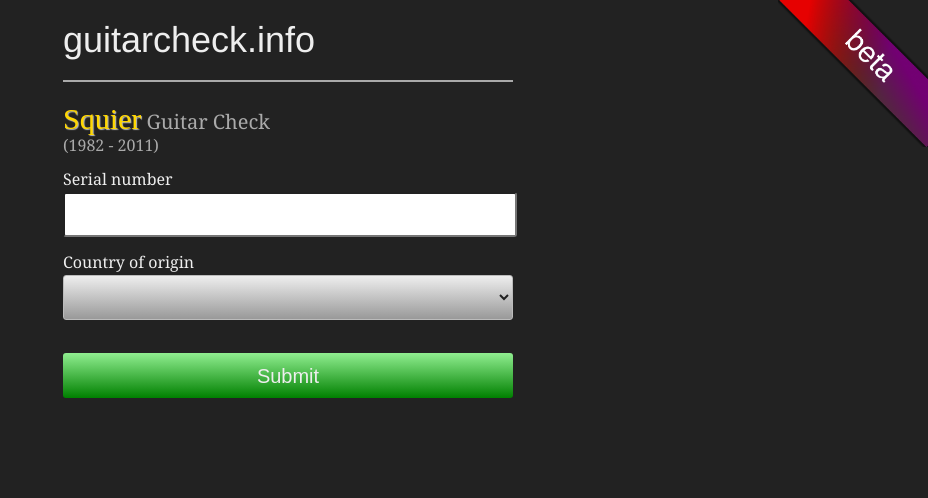
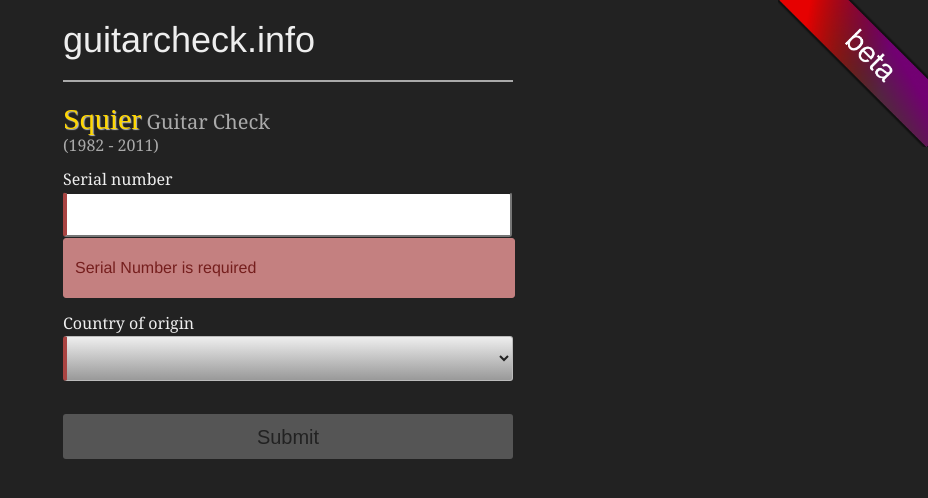
Before and after one commit to richardrissanen/guitarcheck.info, an Angular app in the folder guitarcheck/: page / in a window 1280 px wide. Shown: the top 498 px of the page, without its empty margins (352-1280 px from the left). Built offline with nearby package versions, Linux system fonts and the light colour scheme.

Commit message:
Updated form's css and added validations

```diff
--- a/guitarcheck/src/app/app.module.ts
+++ b/guitarcheck/src/app/app.module.ts
@@ -1,5 +1,6 @@
 import { BrowserModule } from '@angular/platform-browser';
 import { NgModule } from '@angular/core';
+import { FormsModule }   from '@angular/forms';
 
 import { AppComponent } from './app.component';
 import { HeaderComponent } from './header/header.component';
@@ -12,7 +13,8 @@
     SerialNumberFormComponent
   ],
   imports: [
-    BrowserModule
+    BrowserModule,
+    FormsModule
   ],
   providers: [],
   bootstrap: [AppComponent]
--- a/guitarcheck/src/app/serial-number-form/serial-number-form.component.css
+++ b/guitarcheck/src/app/serial-number-form/serial-number-form.component.css
@@ -3,8 +3,9 @@
   margin-right: auto;
 }
 
+fieldset, label, input, select, .alert {  border-radius: 3px; }
+
 fieldset, label, input, select {
-  border-radius: 3px;
   display: block;
   margin-bottom: 11px;
   margin-top: 11px;
@@ -21,8 +22,8 @@
 
 input {
   width: 96%;
-  padding-left: 2%;
-  padding-right: 2%;
+  padding-left: 1.25%;
+  padding-right: 1.25%;
 }
 
 input[type="submit"] {
@@ -34,6 +35,12 @@
   padding-bottom: 7.5px;
   padding-top: 7.5px;
   width: 100%;
+}
+
+input[type="submit"]:disabled {
+  background-color: #555;
+  background: linear-gradient(#555 0%, #555 100%);
+  color: #222;
 }
 
 label {
@@ -57,3 +64,26 @@
   height: 45px;
   width: 100%;
 }
+
+.alert {
+  font-family: helvetica, arial, courier, sans-serif;
+  margin-top: -10px;
+  padding: 7px 0;
+  width: 100%;
+}
+
+.alert-danger {
+  background-color: #C48080;
+  border: 1px solid #C48080;
+  color: #751E1D;
+}
+
+.alert p { padding-left: 11px;}
+
+.ng-valid[required], .ng-valid.required  {
+  border-left: 4px solid #42A948;
+}
+
+.ng-invalid:not(form)  {
+  border-left: 4px solid #a94442;
+}
--- a/guitarcheck/src/app/serial-number-form/serial-number-form.component.html
+++ b/guitarcheck/src/app/serial-number-form/serial-number-form.component.html
@@ -1,23 +1,22 @@
 <article>
-  <form (ngSubmit)="onSubmit()">
+  <form (ngSubmit)="onSubmit()" novalidate>
     <fieldset>
       <legend><span>Squier</span> Guitar Check <br><small>(1982 - 2011)</small></legend>
 
       <label for="serial-number">Serial number</label>
-      <input type="text" name="serial-number" value="" id="serial-number">
+      <input type="text" name="serial-number" value="" id="serial-number" [(ngModel)]="serialNumber" #serial="ngModel" minlength="6" maxlength="12" required>
+      <div [hidden]="serial.valid || !serial.errors.minlength" class="alert alert-danger"><p>Serial Number should be 6-12 characters</p></div>
+      <div [hidden]="serial.valid || serial.errors.minlength" class="alert alert-danger"><p>Serial Number is required</p></div>
 
       <label for="country">Country of origin</label>
-      <select id="country" name="country">
+      <select id="country" name="country" [(ngModel)]="countryOfOrigin" #origin="ngModel" required>
         <option value=""></option>
-        <option *ngFor="let country of countries" value="{{ country }}">{{ country | uppercase }}</option>
+        <option *ngFor="let country of countries" [value]="country">{{ country | uppercase }}</option>
       </select>
+      <div [hidden]="origin.valid || origin.pristine" class="alert alert-danger"><p>Country of Origin is required</p></div>
 
-      <input  type="submit" name="" value="Submit" id="serial-number-check-button">
+      <input  type="submit" name="submit" value="Submit" [disabled]="!origin.valid || !serial.valid" id="serial-number-check-button">
 
     </fieldset>
   </form>
-
 </article>
-<ul>
-  <li>{{manufacturerData.mn3}}</li>
-</ul>
```
Also changed, not shown: guitarcheck/src/app/serial-number-form/serial-number-form.component.ts (+5 -2 lines).
